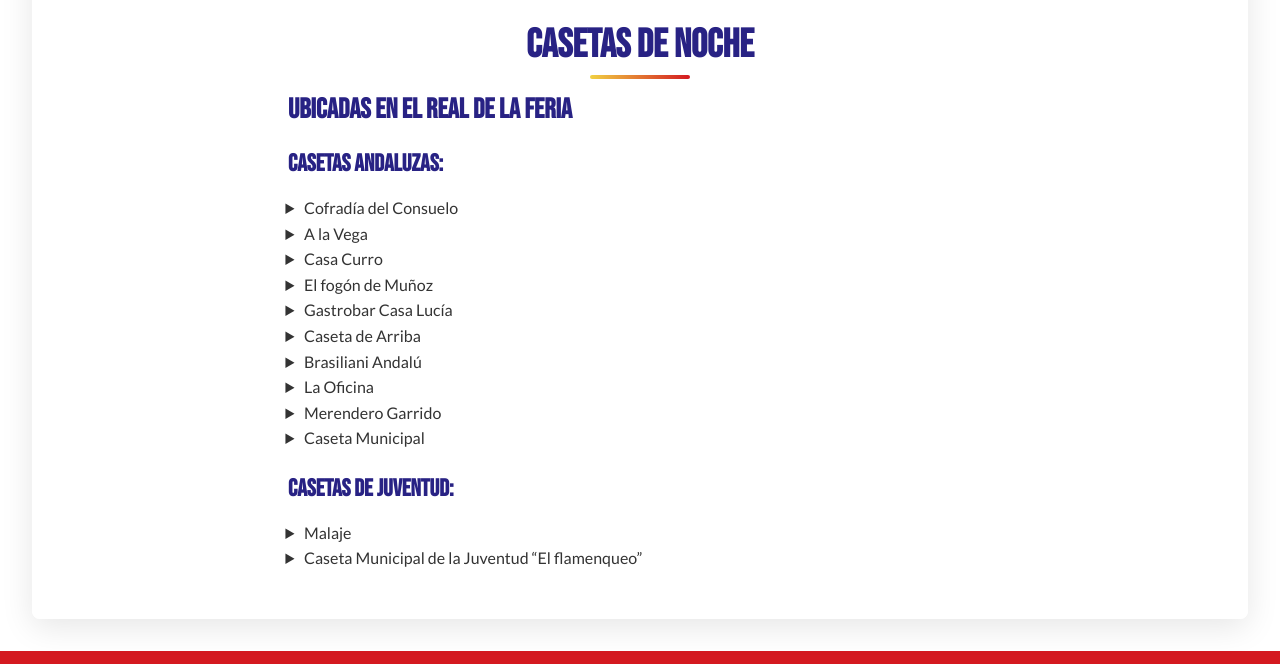
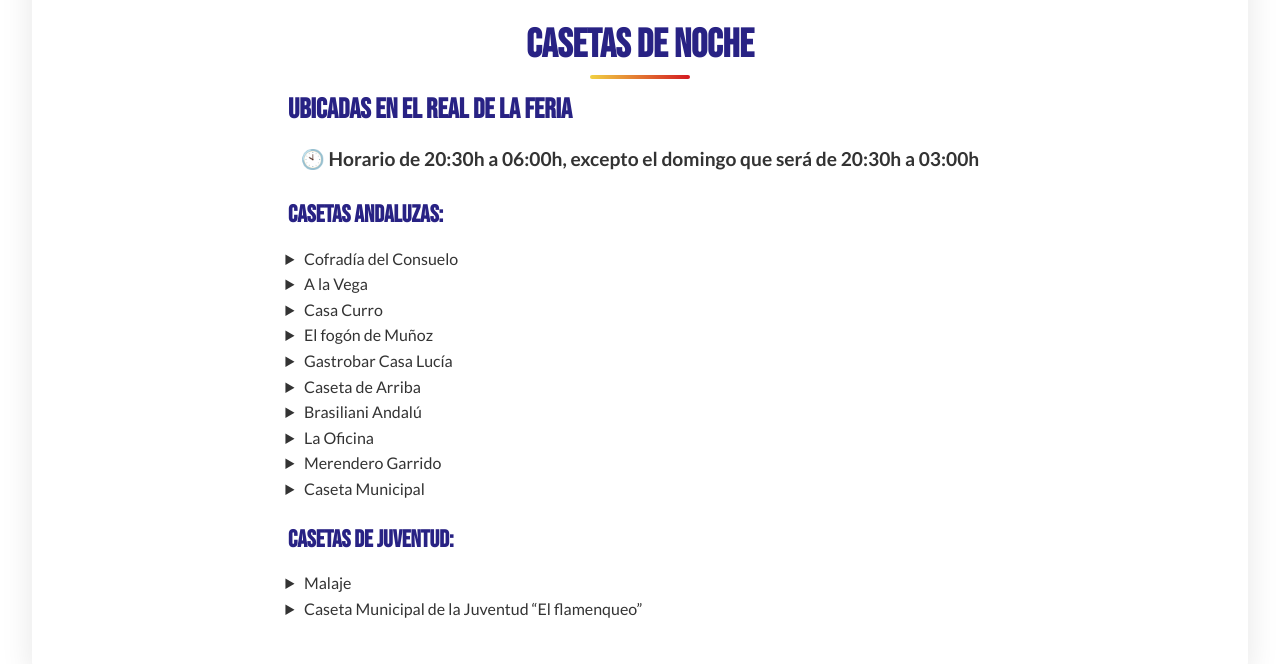
Before and after one commit to ojovirtual/feria2025, an Eleventy site: page casetas.md in a window 1280 px wide. Shown: the part 1275-1939 px from the top of the page. Built offline with nearby package versions, Linux system fonts and the light colour scheme; Eleventy itself is replaced by a stand-in of ours; files that its build step writes are made by us from their sources; a web font is replaced by a local one; what markdown-it-attrs would draw is missing.

Commit message:
Add night fair caseta schedules

```diff
--- a/casetas.md
+++ b/casetas.md
@@ -36,6 +36,7 @@ Las casetas de la Feria de Agosto de Antequera se dividen en dos grandes grupos:
 ## Casetas de noche
 
 ### Ubicadas en el Real de la Feria
+🕙 **Horario de 20:30h a 06:00h, excepto el domingo que será de 20:30h a 03:00h**
 
 #### Casetas andaluzas:
 - Cofradía del Consuelo
```
